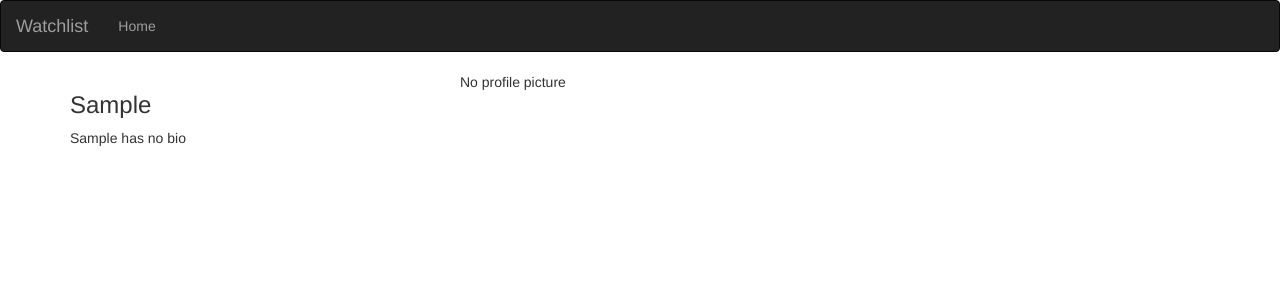
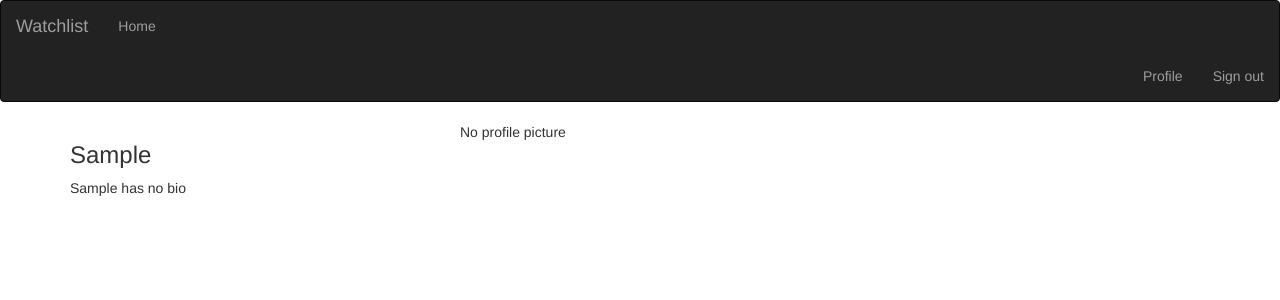
Before and after one commit to Victoria045/Watchlist, a Flask app: template app/templates/profile/profile.html in a window 1280 px wide. Shown: the top 300 px of the page. Run offline with Flask 2, Linux system fonts and the light colour scheme; a user stored in the database is signed in; tables that the repository leaves empty hold one stand-in row (values such as "Sample post"); the template is opened without the code that fills it: values that come from a table or form of the project are taken from there, most other values are stand-ins (such as "Sample title", 1, 10 or a date in 2020); parts of the project's set-up code (start-up, migrations or seed data) failed here and were passed over; some libraries are stand-ins or nearby versions.

Commit message:
create link to direct to the profile page

```diff
--- a/app/templates/navbar.html
+++ b/app/templates/navbar.html
@@ -13,6 +13,14 @@
           <ul class="nav navbar-nav">
               <li><a href="/">Home</a></li>
       </div>
-
+      <ul class="nav navbar-nav navbar-right">
+        {% if current_user.is_authenticated %}
+        <!-- <li style="color:white;padding:15px;">{#{{current_user.username}}#}</li> -->
+        <li><a href="{{url_for('main.profile',uname=current_user.username)}}">Profile</a></li>
+        <li><a href="{{url_for('auth.logout')}}">Sign out</a></li>
+        {% else %}
+        <li><a href="{{url_for('auth.login')}}">Sign in</a></li>
+        {%endif%}
+      </ul>
   </div>
 </div>
```
